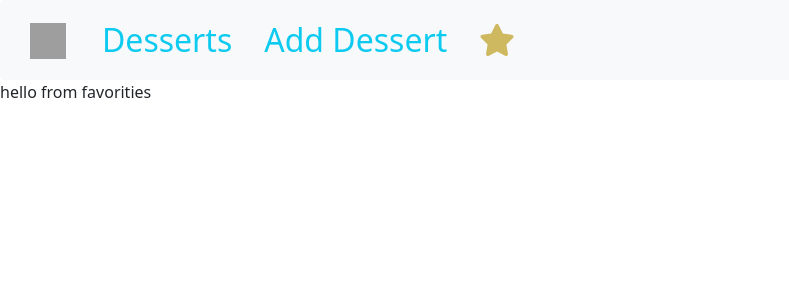
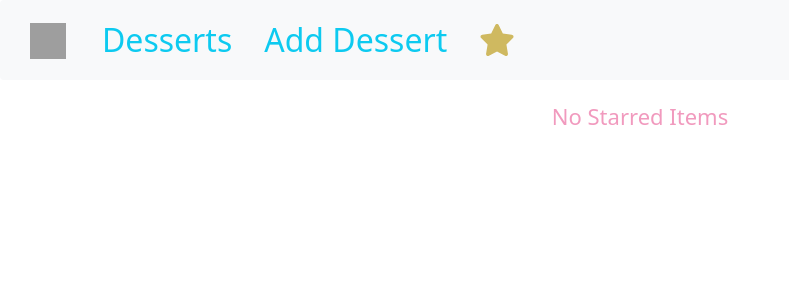
Before and after one commit to psychokot11/react-dessert-app, a React (Create React App) app: page /starred in a window 1280 px wide. Shown: the top 300 px of the page, without its empty margins (0-789 px from the left). Built offline with nearby package versions, Linux system fonts and the light colour scheme; grey boxes are pictures that could not be loaded.

Commit message:
Add functionality to display starred items

```diff
--- a/src/index.css
+++ b/src/index.css
@@ -10,3 +10,11 @@
   margin: 0 auto;
   max-width: 30%;
 }
+
+.starred-text {
+  font-size: 22px;
+  color: #f19abe;
+  display: block;
+  margin-top: 20px;
+  text-align: center;
+}
--- a/src/pages/Starred.js
+++ b/src/pages/Starred.js
@@ -1,3 +1,14 @@
+import { useContext } from "react";
+import StarredContext from "../context/starred-context";
+import DessertList from "../components/desserts/DessertsList";
+
 export default function Starred() {
-  return <div className="Starred">hello from favorities</div>;
+  const starredCtx = useContext(StarredContext);
+  let content;
+  if (starredCtx.totalStarred === 0) {
+    content = <p className="starred-text">No Starred Items</p>;
+  } else {
+    content = <DessertList desserts={starredCtx.starred} />;
+  }
+  return <div className="Starred">{content}</div>;
 }
```
